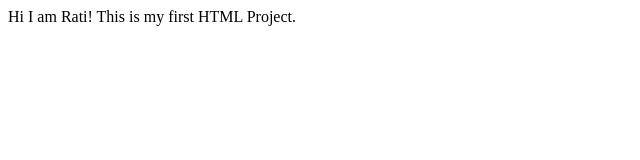
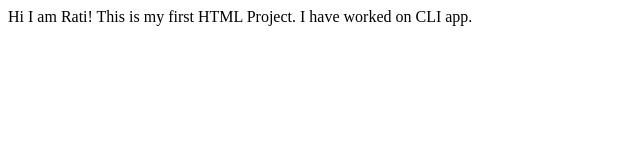
Before and after one commit to RatiDeshmukh/RatiPortfolio, a plain HTML site: page index.html in a window 1280 px wide. Shown: the whole page, without its empty margins (0-640 px from the left). Drawn offline with Linux system fonts and the light colour scheme.

Commit message:
update details of project

```diff
--- a/index.html
+++ b/index.html
@@ -9,7 +9,7 @@
 </head>
 
 <body>
-    Hi I am Rati! This is my first HTML Project.
+    Hi I am Rati! This is my first HTML Project. I have worked on CLI app.
 </body>
 
 </html>
```
